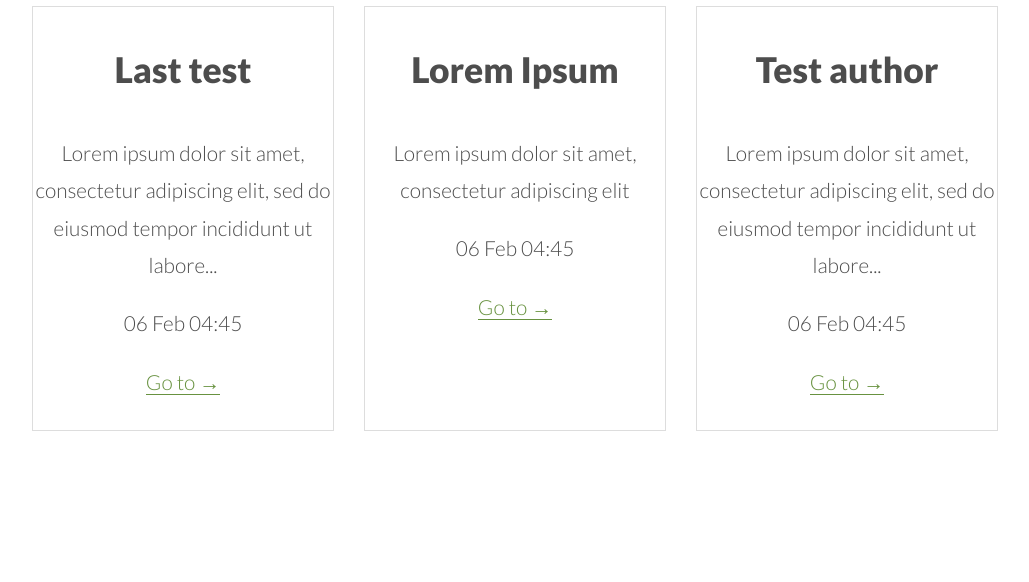
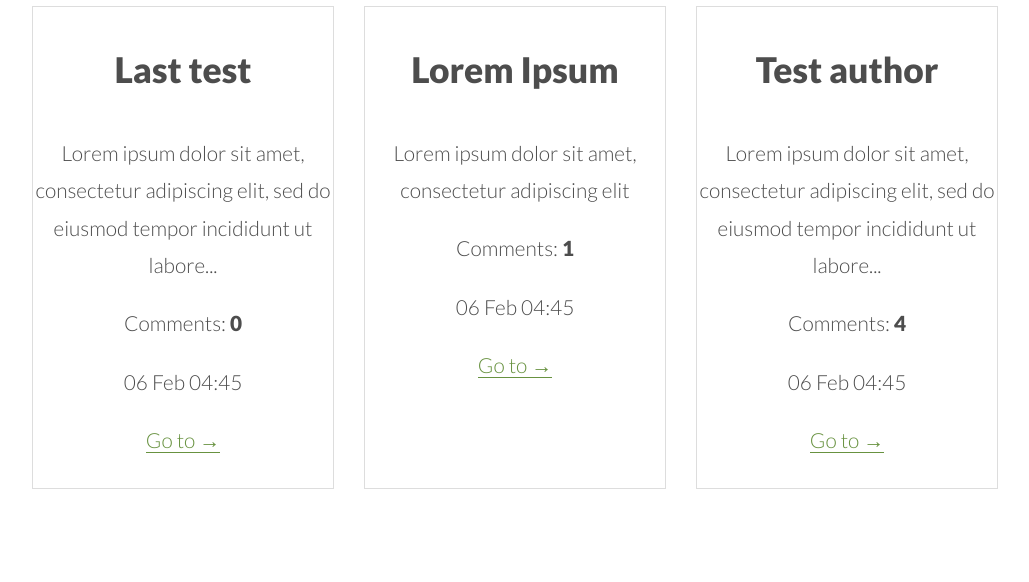
Before and after one commit to mafftor/blog-native, a PHP site: page / in a window 1280 px wide. Shown: the part 1026-1608 px from the top of the page, without its empty margins (123-1152 px from the left). Run offline with PHP 8.4, Linux system fonts and the light colour scheme; data comes from the database, SQL or seed files in the repository; some libraries are stand-ins or nearby versions.

Commit message:
- Comments were added - CSS changes

```diff
--- a/app/Controller/DefaultController.php
+++ b/app/Controller/DefaultController.php
@@ -33,7 +33,8 @@ class DefaultController extends Controller
      */
     private function getPosts(): array
     {
-        return DB::query('SELECT * FROM post ORDER by created_at DESC')->fetchAll(PDO::FETCH_OBJ);
+        return DB::query('SELECT p.*, COUNT(pc.post_id) AS pc_count FROM post AS p LEFT JOIN post_comment AS pc ON p.id = pc.post_id GROUP BY p.id ORDER by created_at DESC')
+            ->fetchAll(PDO::FETCH_OBJ);
     }
 
     /**
--- a/app/Controller/PostController.php
+++ b/app/Controller/PostController.php
@@ -19,6 +19,7 @@ class PostController extends Controller
 
         $data['id'] = DB::lastInsertId();
         $data['content'] = $this->strLimit($data['content']);
+        $data['comments'] = 0;
         $data += [
             'created_at' => date('d M H:i'),
         ];
--- a/css/master.css
+++ b/css/master.css
@@ -290,7 +290,7 @@ a {
 }
 
 a:hover {
-    color: #425d29
+    color: black;
 }
 
 #main-header {
@@ -812,8 +812,6 @@ footer {
 
 .btn:hover, :focus {
     text-decoration: none;
-    background: #689240;
-    color: #fff
 }
 
 .btn:active, .active {
--- a/js/common.js
+++ b/js/common.js
@@ -14,6 +14,7 @@ $(function () {
                     '<div class="img-circle-div">' +
                     '<h3>' + response.author + '</h3>' +
                     '<p>' + response.content + '</p>' +
+                    '<p>Comments: ' + response.comments + '</p>' +
                     '<p>' + response.created_at + '</p>' +
                     '<a href="/post/show/' + response.id + '">Go to →</a>' +
                     '</div>');
@@ -41,6 +42,9 @@ $(function () {
                     '<hr>' +
                     '</div>');
                 $this[0].reset();
+
+                var $counter = $('.js-comments-counter').find('span');
+                $counter.text(parseInt($counter.text()) + 1);
             }
         });
     });
--- a/views/index.php
+++ b/views/index.php
@@ -50,6 +50,7 @@
                 <div class="img-circle-div">
                     <h3><?= $post->author ?></h3>
                     <p><?= $post->short ?></p>
+                    <p>Comments: <b><?= $post->pc_count ?></b></p>
                     <p><?= date('d M H:i', strtotime($post->created_at)) ?></p>
                     <a href="/post/show/<?= $post->id ?>">Go to →</a>
                 </div>
--- a/views/show.php
+++ b/views/show.php
@@ -4,6 +4,7 @@
 <div class="container">
     <h3><?= $post->author ?></h3>
     <p><?= $post->content ?></p>
+    <p class="js-comments-counter">Comments: <span><?= count($comments) ?></span></p>
     <p><?= date('d M H:i', strtotime($post->created_at)) ?></p>
     <a href="#" onclick="window.history.back();">← Go back</a>
 </div>
```
